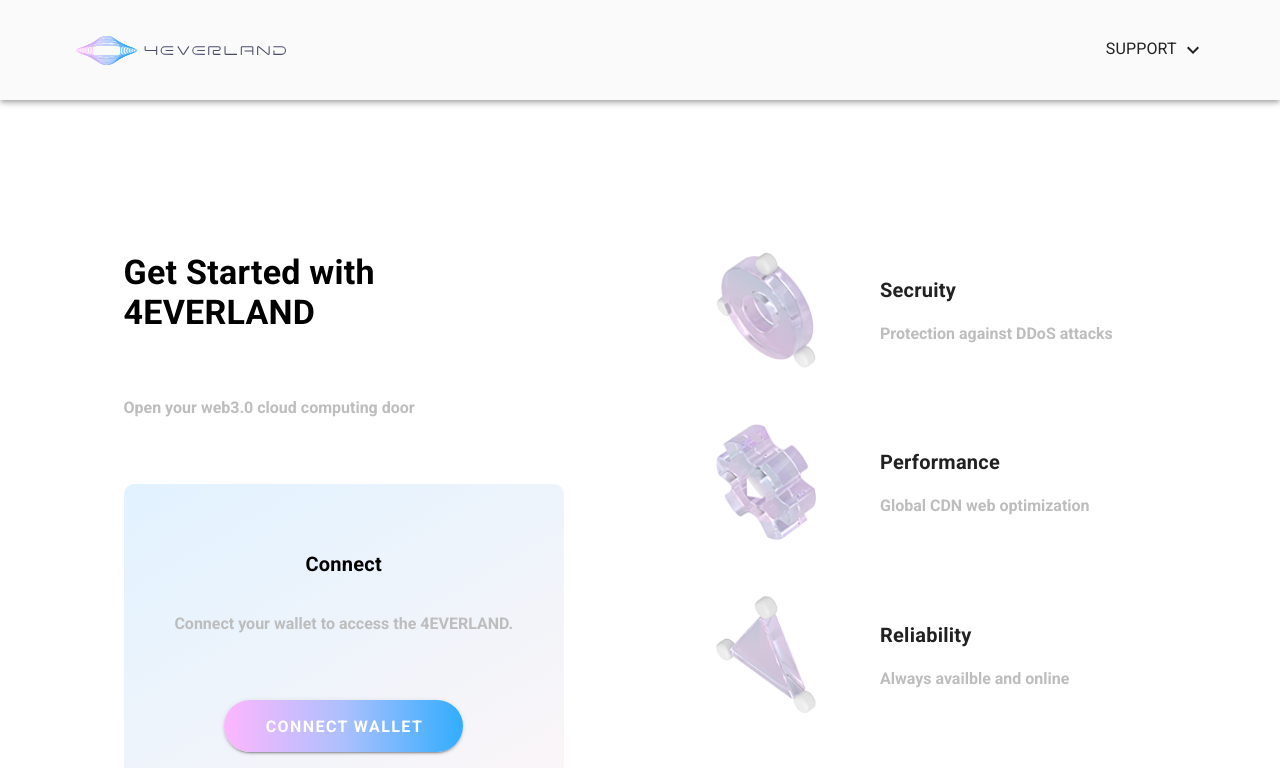
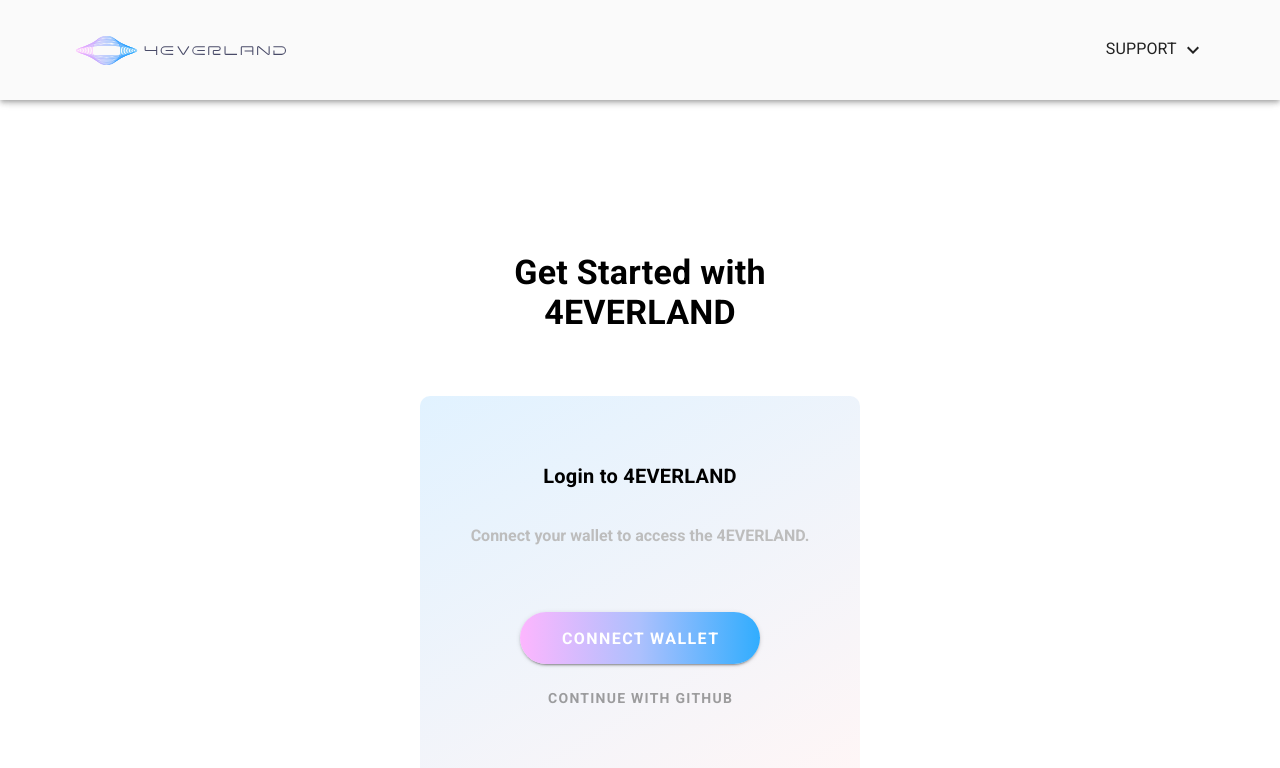
Before and after one commit to 4everland/4ever-login, a Vue app: page /#/ in a window 1280 px wide. Shown: the top 768 px of the page. Built offline with nearby package versions, Linux system fonts and the light colour scheme.

Commit message:
chore:update 4everland login

```diff
--- a/src/views/Home.vue
+++ b/src/views/Home.vue
@@ -2,17 +2,19 @@
   <div class="home">
     <v-container>
       <v-row class="mt-16">
-        <v-col cols="12" md="6" lg="6">
-          <div class="text-h4 font-bold font-weight-bold black--text ma-16">
+        <v-col cols="12" md="6" lg="6" class="ma-auto">
+          <div
+            class="text-center text-h4 font-bold font-weight-bold black--text ma-16"
+          >
             Get Started with 4EVERLAND
           </div>
-          <div
-            class="text-Subtitle-2 font-weight-bold grey--text text--lighten-1 ma-16"
+          <!-- <div
+            class="text-center text-Subtitle-2 font-weight-bold grey--text text--lighten-1 ma-16"
           >
             Open your web3.0 cloud computing door
-          </div>
+          </div> -->
           <div class="wallet-box ma-16 black--text text-center py-16">
-            <div class="text-h6 font-weight-bold mb-8">Connect</div>
+            <div class="text-h6 font-weight-bold mb-8">Login to 4EVERLAND</div>
             <div
               class="text-Subtitle-2 font-weight-bold grey--text text--lighten-1 mb-16"
             >
@@ -34,7 +36,7 @@
             >
           </div>
         </v-col>
-        <v-col cols="12" md="6" lg="6">
+        <!-- <v-col cols="12" md="6" lg="6">
           <div class="ma-16">
             <div
               v-for="(item, index) in iconList"
@@ -53,7 +55,7 @@
               </div>
             </div>
           </div>
-        </v-col>
+        </v-col> -->
       </v-row>
     </v-container>
     <v-dialog v-model="connectOverlay" width="500">
@@ -87,8 +89,8 @@
     <v-dialog v-model="gitOverlay" width="500">
       <div class="connect-box pa-14">
         <div class="text-caption grey--text text--darken-2 mb-7">
-          The Git account is not registered on the bucket, <br />Please use your
-          wallet to log in
+          New Github accounts will no longer be supported, please connect your
+          wallet to login instead.
         </div>
         <v-btn
           class="start-btn text-subtitle-1 font-weight-black px-10 white--text"
```
